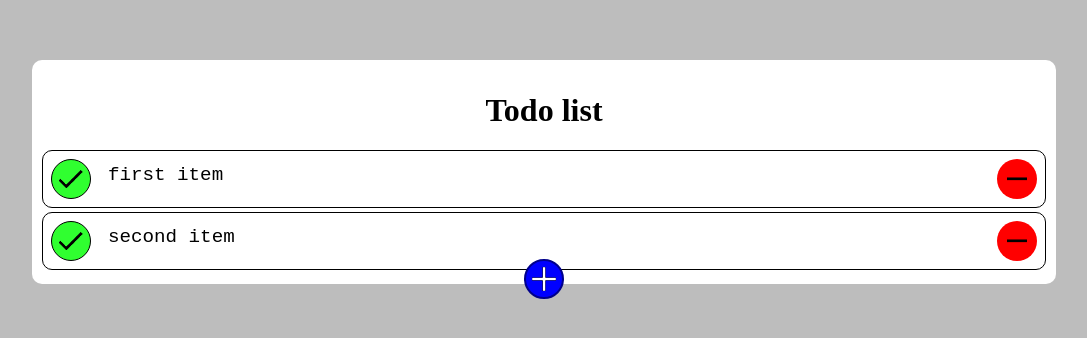
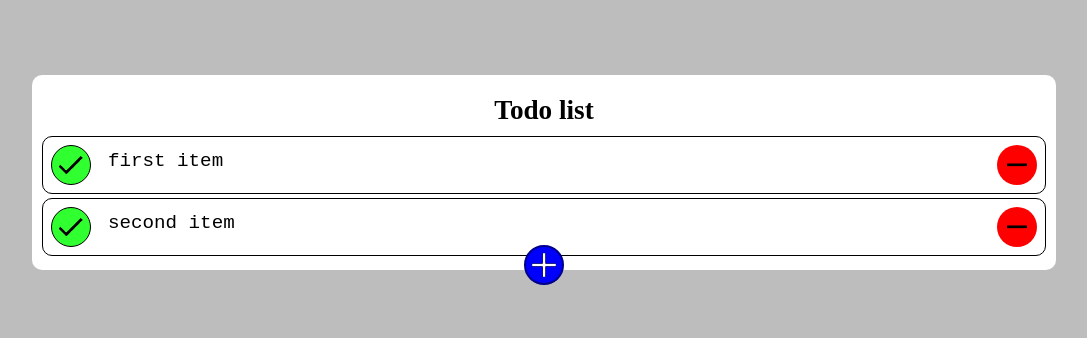
Before and after one commit to imki123/todo-parcel, a website built with Parcel: page index.html in a window 1280 px wide. Shown: the part 228-566 px from the top of the page, without its empty margins (96-1183 px from the left). Built offline with nearby package versions, Linux system fonts and the light colour scheme.

Commit message:
fix styles and package.json

```diff
--- a/index.css
+++ b/index.css
@@ -1,7 +1,6 @@
 * {
   box-sizing: border-box;
 }
-html,
 body {
   height: 100vh;
   width: 100%;
@@ -9,9 +8,6 @@ body {
   margin: 0;
 }
 
-h1{
-  text-align: center;
-}
 .hidden {
   position: absolute;
   top: -1000000px;
@@ -27,6 +23,7 @@ h1{
   display: flex;
   justify-content: center;
   align-items: center;
+  overflow: auto;
 }
 .todo {
   background: white;
@@ -35,7 +32,12 @@ h1{
   padding: 10px;
   border-radius: 10px;
   position: relative;
-  /* margin: 20px auto; */
+}
+.title {
+  text-align: center;
+  font-size: 1.7rem;
+  font-weight: bold;
+  padding: 10px 0;
 }
 .lists {
 }
@@ -71,7 +73,7 @@ h1{
   margin-right: 10px;
   border: 1px solid black;
 }
-.done img{
+.done img {
   width: 24px;
 }
 .done.true {
@@ -110,13 +112,13 @@ textarea.true {
   background: #5255ff;
   border: 2px solid blue;
 }
-.add img{
+.add img {
   width: 24px;
 }
 .remove {
   background: red;
 }
-.remove img{
+.remove img {
   width: 20px;
 }
 
--- a/index.html
+++ b/index.html
@@ -9,17 +9,17 @@
   <body>
     <div class="wrapper">
       <div class="todo">
-        <h1>Todo list</h1>
+        <div class="title">Todo list</div>
         <div class="lists">
           <!-- render items using JS-->
         </div>
         <div class="button add">
-          <img src="./images/add.png"/>
+          <img src="./images/add.png" />
         </div>
       </div>
     </div>
     <textarea id="fakeTextarea" class="hidden"></textarea>
-    <img id="check" src="./images/check.png" class="hidden"/>
-    <img id="remove" src="./images/remove.png" class="hidden"/>
+    <img id="check" src="./images/check.png" class="hidden" />
+    <img id="remove" src="./images/remove.png" class="hidden" />
   </body>
 </html>
--- a/package.json
+++ b/package.json
@@ -1,5 +1,5 @@
 {
-  "name": "toto_parcel",
+  "name": "todo_parcel",
   "version": "1.0.0",
   "description": "Simple Todo-list made with vanilla javascript",
   "main": "index.js",
@@ -16,5 +16,8 @@
   "license": "ISC",
   "dependencies": {
     "gh-pages": "3.1.0"
+  },
+  "devDependencies": {
+    "parcel-bundler": "1.12.4"
   }
 }
```
Also changed, not shown: 1 other file.
